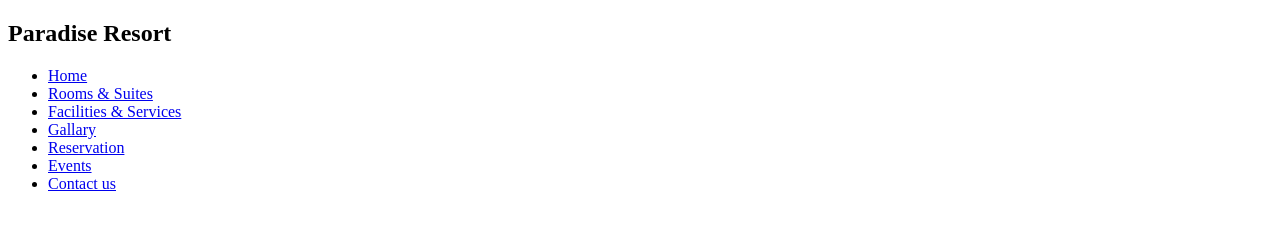
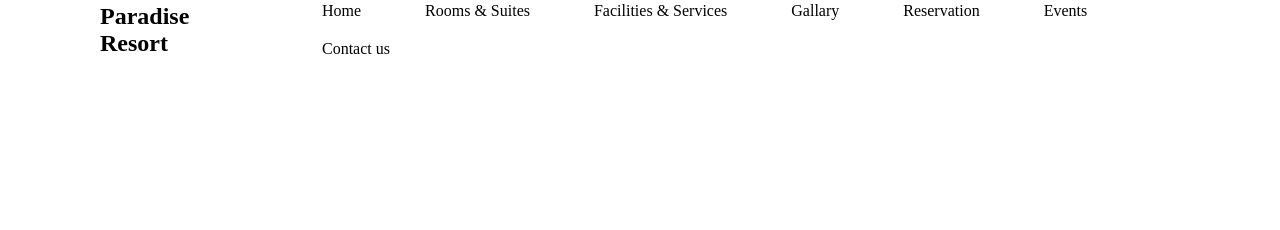
Before and after one commit to hasanabill/paradise-resort, a plain HTML site: page pages/rooms.html in a window 1280 px wide. Drawn offline with Linux system fonts and the light colour scheme; files that its build step writes are made by us from their sources.

Commit message:
navbar added to all pages

```diff
--- a/pages/rooms.html
+++ b/pages/rooms.html
@@ -6,7 +6,7 @@
     <meta http-equiv="X-UA-Compatible" content="IE=edge">
     <meta name="viewport" content="width=device-width, initial-scale=1.0">
     <title>Rooms</title>
-    <link rel="stylesheet" href="styles/rooms.css">
+    <link rel="stylesheet" href="../styles/rooms.css">
 </head>
 
 <body>
@@ -16,7 +16,7 @@
         </div>
         <nav>
             <ul>
-                <li><a href="index.html">Home</a></li>
+                <li><a href="../index.html">Home</a></li>
                 <li><a href="rooms.html">Rooms & Suites</a></li>
                 <li><a href="facilities.html">Facilities & Services</a></li>
                 <li><a href="gallery.html">Gallary</a></li>
--- a/style.css
+++ b/style.css
@@ -13,14 +13,13 @@ body {
     padding-right: 100px;
 }
 
-
-ul li {
+.navbar ul li {
     list-style: none;
     display: inline;
 
 }
 
-ul li a {
+.navbar ul li a {
     text-decoration: none;
     display: inline-block;
     padding: 10px 30px;
@@ -28,7 +27,7 @@ ul li a {
     border-radius: 4px;
 }
 
-ul li a:hover {
+.navbar ul li a:hover {
     text-decoration: none;
     display: inline-block;
     padding: 10px 30px;
--- a/styles/contact.css
+++ b/styles/contact.css
@@ -0,0 +1,37 @@
+body {
+    margin: 0;
+    padding: 0;
+}
+
+.navbar {
+    height: 60px;
+    margin: 0;
+    display: flex;
+    justify-content: space-between;
+    align-items: center;
+    padding-left: 100px;
+    padding-right: 100px;
+}
+
+
+.navbar ul li {
+    list-style: none;
+    display: inline;
+
+}
+
+.navbar ul li a {
+    text-decoration: none;
+    display: inline-block;
+    padding: 10px 30px;
+    color: black;
+    border-radius: 4px;
+}
+
+.navbar ul li a:hover {
+    text-decoration: none;
+    display: inline-block;
+    padding: 10px 30px;
+    color: white;
+    background-color: black;
+}
--- a/styles/events.css
+++ b/styles/events.css
@@ -0,0 +1,37 @@
+body {
+    margin: 0;
+    padding: 0;
+}
+
+.navbar {
+    height: 60px;
+    margin: 0;
+    display: flex;
+    justify-content: space-between;
+    align-items: center;
+    padding-left: 100px;
+    padding-right: 100px;
+}
+
+
+.navbar ul li {
+    list-style: none;
+    display: inline;
+
+}
+
+.navbar ul li a {
+    text-decoration: none;
+    display: inline-block;
+    padding: 10px 30px;
+    color: black;
+    border-radius: 4px;
+}
+
+.navbar ul li a:hover {
+    text-decoration: none;
+    display: inline-block;
+    padding: 10px 30px;
+    color: white;
+    background-color: black;
+}
--- a/styles/facilities.css
+++ b/styles/facilities.css
@@ -0,0 +1,37 @@
+body {
+    margin: 0;
+    padding: 0;
+}
+
+.navbar {
+    height: 60px;
+    margin: 0;
+    display: flex;
+    justify-content: space-between;
+    align-items: center;
+    padding-left: 100px;
+    padding-right: 100px;
+}
+
+
+.navbar ul li {
+    list-style: none;
+    display: inline;
+
+}
+
+.navbar ul li a {
+    text-decoration: none;
+    display: inline-block;
+    padding: 10px 30px;
+    color: black;
+    border-radius: 4px;
+}
+
+.navbar ul li a:hover {
+    text-decoration: none;
+    display: inline-block;
+    padding: 10px 30px;
+    color: white;
+    background-color: black;
+}
--- a/styles/gallery.css
+++ b/styles/gallery.css
@@ -0,0 +1,37 @@
+body {
+    margin: 0;
+    padding: 0;
+}
+
+.navbar {
+    height: 60px;
+    margin: 0;
+    display: flex;
+    justify-content: space-between;
+    align-items: center;
+    padding-left: 100px;
+    padding-right: 100px;
+}
+
+
+.navbar ul li {
+    list-style: none;
+    display: inline;
+
+}
+
+.navbar ul li a {
+    text-decoration: none;
+    display: inline-block;
+    padding: 10px 30px;
+    color: black;
+    border-radius: 4px;
+}
+
+.navbar ul li a:hover {
+    text-decoration: none;
+    display: inline-block;
+    padding: 10px 30px;
+    color: white;
+    background-color: black;
+}
--- a/styles/reservation.css
+++ b/styles/reservation.css
@@ -0,0 +1,37 @@
+body {
+    margin: 0;
+    padding: 0;
+}
+
+.navbar {
+    height: 60px;
+    margin: 0;
+    display: flex;
+    justify-content: space-between;
+    align-items: center;
+    padding-left: 100px;
+    padding-right: 100px;
+}
+
+
+.navbar ul li {
+    list-style: none;
+    display: inline;
+
+}
+
+.navbar ul li a {
+    text-decoration: none;
+    display: inline-block;
+    padding: 10px 30px;
+    color: black;
+    border-radius: 4px;
+}
+
+.navbar ul li a:hover {
+    text-decoration: none;
+    display: inline-block;
+    padding: 10px 30px;
+    color: white;
+    background-color: black;
+}
--- a/styles/rooms.css
+++ b/styles/rooms.css
@@ -0,0 +1,37 @@
+body {
+    margin: 0;
+    padding: 0;
+}
+
+.navbar {
+    height: 60px;
+    margin: 0;
+    display: flex;
+    justify-content: space-between;
+    align-items: center;
+    padding-left: 100px;
+    padding-right: 100px;
+}
+
+
+.navbar ul li {
+    list-style: none;
+    display: inline;
+
+}
+
+.navbar ul li a {
+    text-decoration: none;
+    display: inline-block;
+    padding: 10px 30px;
+    color: black;
+    border-radius: 4px;
+}
+
+.navbar ul li a:hover {
+    text-decoration: none;
+    display: inline-block;
+    padding: 10px 30px;
+    color: white;
+    background-color: black;
+}
```
Also changed, not shown: index.html (+8 -7 lines), pages/contact.html (+2 -1 lines), pages/events.html (+2 -1 lines), pages/facilities.html (+2 -2 lines), pages/gallery.html (+2 -2 lines), pages/reservation.html (+2 -1 lines).
